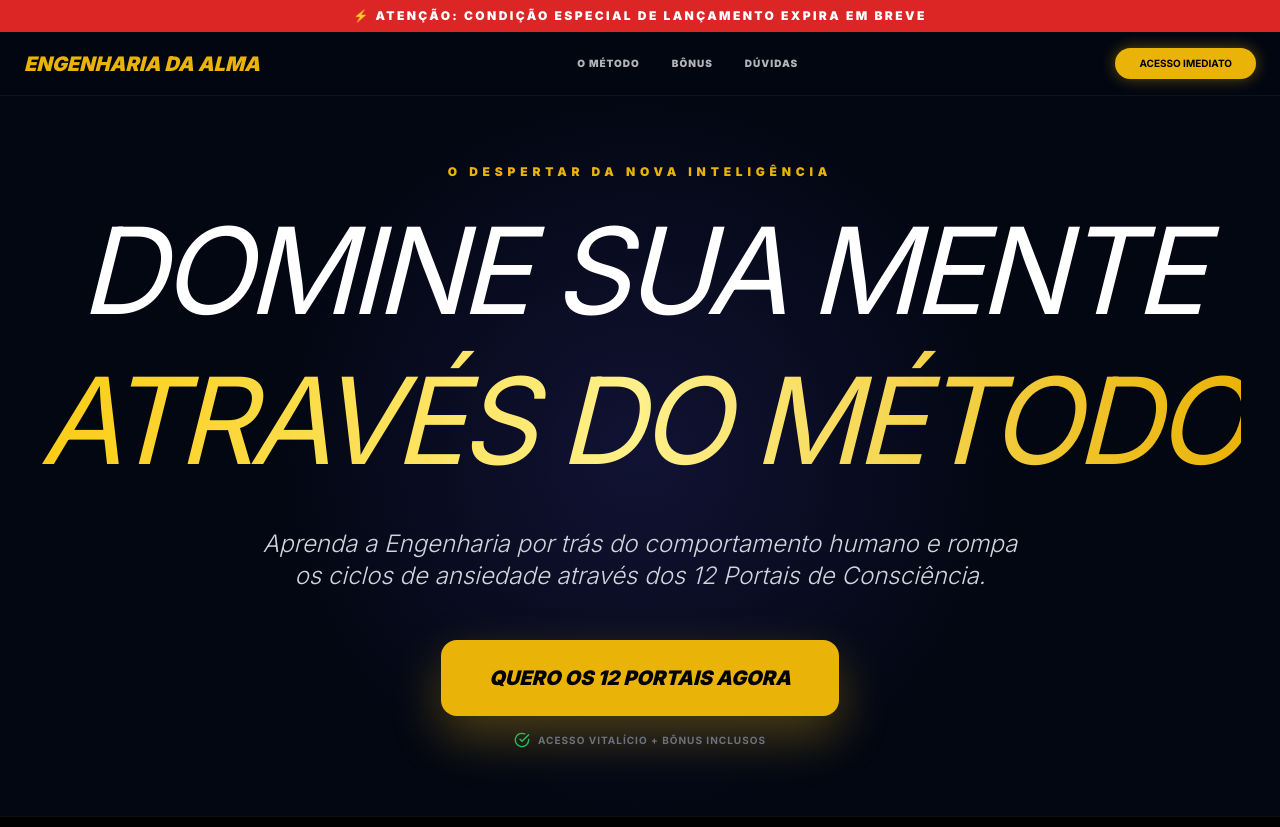
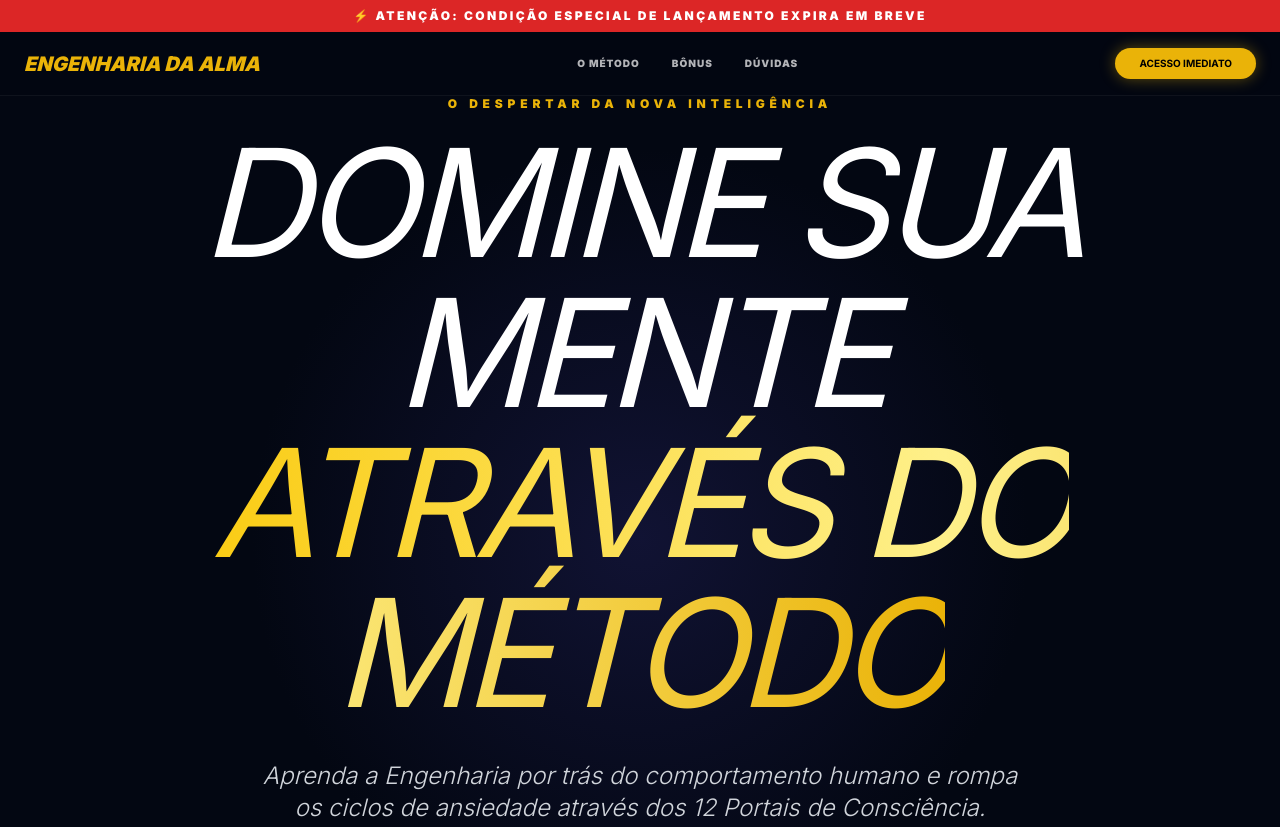
Before and after one commit to engenharia-da-alma/Engenharia-da-Alma, a plain HTML site: page index.html in a window 1280 px wide. Shown: the top 827 px of the page. Drawn offline with nearby package versions, Linux system fonts and the light colour scheme.

Commit message:
Update index.html

```diff
--- a/index.html
+++ b/index.html
@@ -47,7 +47,7 @@ src="https://www.facebook.com/tr?id=2329926710848430&ev=PageView&noscript=1"
     <header class="relative min-h-[90vh] flex items-center justify-center overflow-hidden bg-[radial-gradient(circle_at_center,_var(--tw-gradient-stops))] from-indigo-900/30 via-gray-950 to-gray-950">
         <div class="container mx-auto px-6 text-center z-10">
             <h2 class="text-yellow-500 font-black tracking-[0.4em] mb-4 text-xs uppercase">O Despertar da Nova Inteligência</h2>
-            <h1 class="text-6xl md:text-[120px] font-900 leading-tight mb-8 italic tracking-tighter uppercase">
+            <h1 class="text-6xl md:text-[150px] font-900 leading-none mb-8 italic tracking-tighter uppercase">
     DOMINE SUA MENTE <br>
     <span class="text-transparent bg-clip-text bg-gradient-to-r from-yellow-400 via-yellow-200 to-yellow-500">ATRAVÉS DO MÉTODO</span>
 </h1>
```
